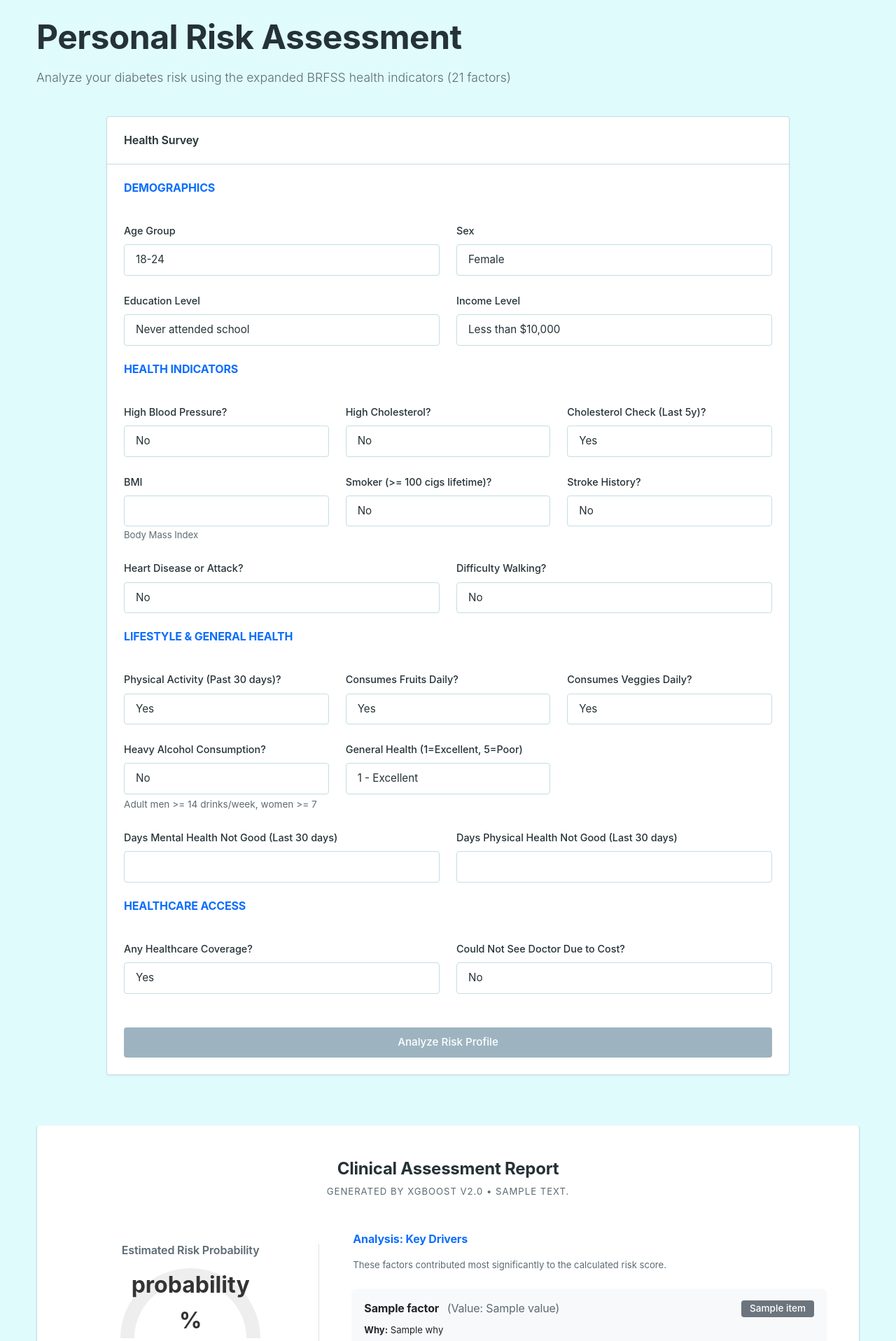
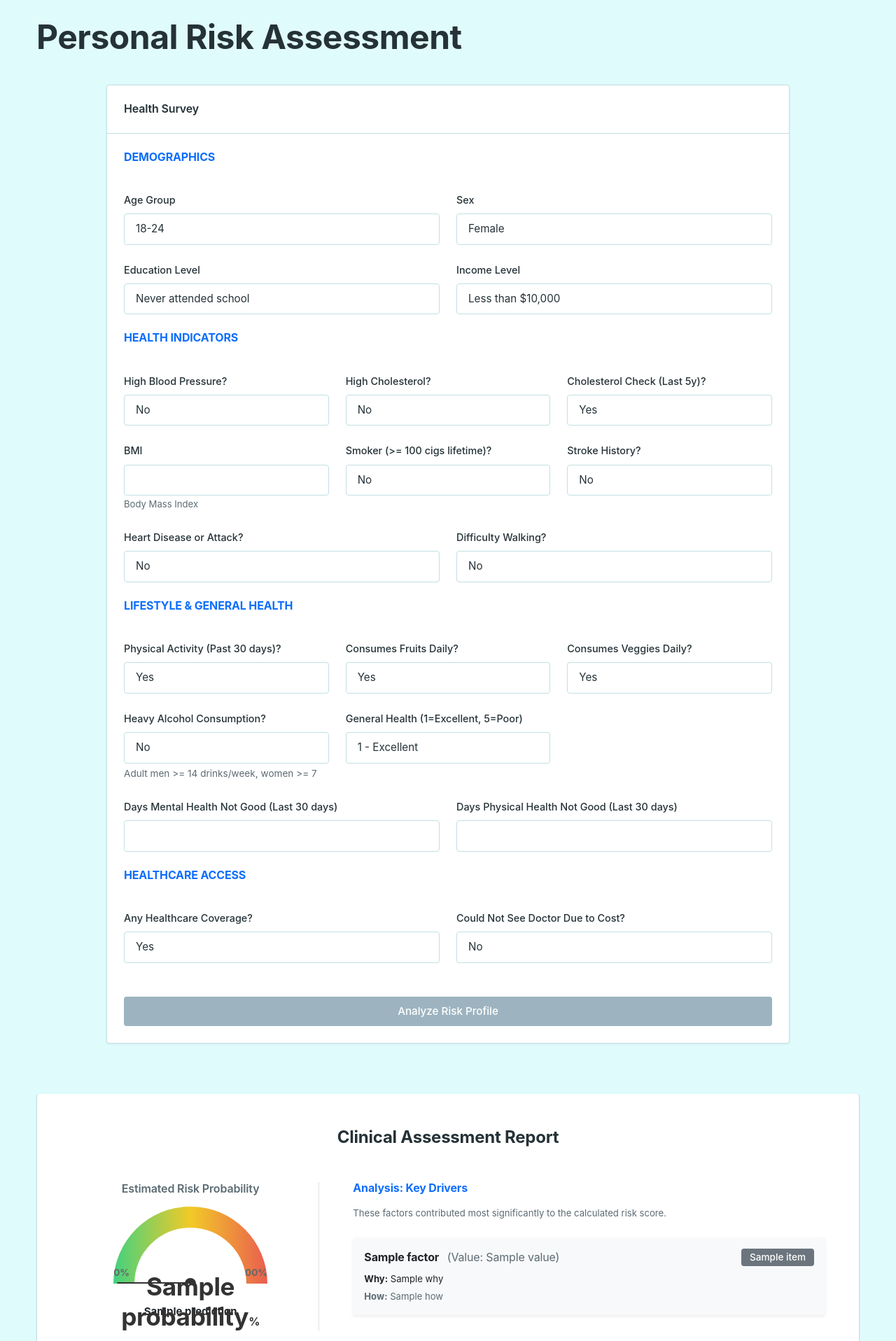
Before and after one commit to SAMI-CODEAI/Diabeties, a Flask app: template templates/self_monitor.html in a window 1280 px wide. Shown: the part 76-1992 px from the top of the page at 70% size. Run offline with Flask 3, Linux system fonts and the light colour scheme; the template is opened without the code that fills it: most values are stand-ins (such as "Sample title", 1, 10 or a date in 2020); grey boxes marked "Sample" are stand-in pictures; parts of the project's set-up code (start-up, migrations or seed data) failed here and were passed over.

Commit message:
CDC-working

```diff
--- a/templates/self_monitor.html
+++ b/templates/self_monitor.html
@@ -6,7 +6,6 @@
   <div class="col">
     <h1 class="display-5 fw-bold"><i class="bi bi-activity me-3" style="color: var(--accent-teal);"></i>Personal Risk
       Assessment</h1>
-    <p class="lead text-muted">Analyze your diabetes risk using the expanded BRFSS health indicators (21 factors)</p>
   </div>
 </div>
 
@@ -268,8 +267,6 @@
         <!-- Header -->
         <div class="text-center mb-5">
           <h2 class="fw-bold mb-2">Clinical Assessment Report</h2>
-          <p class="text-muted text-uppercase small" style="letter-spacing: 1px;">Generated by XGBoost v2.0 • {{
-            care_plan.summary }}</p>
         </div>
 
         <div class="row align-items-center mb-5">
@@ -278,26 +275,62 @@
             <h5 class="text-muted mb-3">Estimated Risk Probability</h5>
 
             <!-- CSS Gauge implementation -->
-            <div class="gauge-wrapper mx-auto"
-              style="position: relative; width: 200px; height: 100px; overflow: hidden;">
-              <div class="gauge-bg"
-                style="width: 200px; height: 100px; background: #eee; border-radius: 100px 100px 0 0;"></div>
-              <div class="gauge-fill" style="
-                    position: absolute; top: 0; left: 0; width: 200px; height: 100px;
-                    background: {{ 'var(--medical-red)' if prediction.probability > 50 else 'var(--accent-green)' }};
-                    border-radius: 100px 100px 0 0;
-                    transform-origin: bottom center;
-                    transform: rotate({{ (prediction.probability / 100 * 180) - 180 }}deg);
-                    transition: transform 1s ease-out;
-                 "></div>
-              <div class="gauge-overlay" style="
-                    position: absolute; bottom: 0; left: 20px; width: 160px; height: 80px;
-                    background: white; border-radius: 80px 80px 0 0;
-                 "></div>
-              <div class="gauge-value" style="
-                    position: absolute; bottom: 0; width: 100%; text-align: center;
-                    font-size: 2rem; font-weight: bold; color: #333;
-                 ">{{ prediction.probability }}%</div>
+            <div class="position-relative mx-auto" style="width: 220px; height: 130px;">
+              <div class="gauge-wrapper mx-auto"
+                style="position: relative; width: 220px; height: 110px; overflow: hidden;">
+
+                <!-- Gradient Background (Green -> Yellow -> Red) -->
+                <div class="gauge-bg" style="
+                        width: 220px; height: 110px;
+                        background: linear-gradient(90deg, #2ecc71 0%, #f1c40f 50%, #e74c3c 100%);
+                        border-radius: 110px 110px 0 0;
+                        opacity: 0.9;
+                   "></div>
+
+                <!-- White Overlay for Arc Effect (Optional for arc thickness) -->
+                <div class="gauge-overlay" style="
+                        position: absolute; bottom: 0; left: 30px; width: 160px; height: 80px;
+                        background: white; border-radius: 80px 80px 0 0;
+                        z-index: 1;
+                   "></div>
+
+                <!-- Needle/Pointer -->
+                <div class="gauge-needle" style="
+                        position: absolute;
+                        bottom: 0;
+                        left: 108px; /* Center (110) - half width (2) = 108 */
+                        width: 4px;
+                        height: 105px;
+                        background: #333;
+                        border-radius: 4px 4px 0 0;
+                        transform-origin: bottom center;
+                        transform: rotate({{ (prediction.probability / 100 * 180) - 90 }}deg);
+                        transition: transform 1.5s cubic-bezier(0.2, 0.8, 0.2, 1.0);
+                        z-index: 2;
+                   "></div>
+
+                <!-- Needle Base (Center Dot) -->
+                <div style="
+                        position: absolute; bottom: -8px; left: 102px;
+                        width: 16px; height: 16px;
+                        background: #333; border-radius: 50%;
+                        z-index: 3;
+                   "></div>
+
+              </div>
+
+              <!-- Value Display -->
+              <div class="text-center mt-2" style="position: relative; z-index: 4; top: -25px;">
+                <h2 class="mb-0 fw-bold" style="font-size: 2.2rem; color: #333;">
+                  {{ prediction.probability }}<span style="font-size: 1rem;">%</span>
+                </h2>
+              </div>
+
+              <!-- Labels -->
+              <span
+                style="position: absolute; bottom: 25px; left: 0; font-size: 0.85rem; font-weight: bold; color: #666;">0%</span>
+              <span
+                style="position: absolute; bottom: 25px; right: 0; font-size: 0.85rem; font-weight: bold; color: #666;">100%</span>
             </div>
             <p class="mt-2 fw-bold"
               style="color: {{ 'var(--medical-red)' if prediction.label == 'Diabetic' else 'var(--accent-green)' }}">
--- a/utils.py
+++ b/utils.py
@@ -8,6 +8,7 @@ import matplotlib.pyplot as plt
 import dice_ml
 from alibi.explainers import AnchorTabular
 from lime.lime_tabular import LimeTabularExplainer
+import shap
 
 EXPECTED_FEATURES = [
     "HighBP", "HighChol", "CholCheck", "BMI", "Smoker",
@@ -279,53 +280,71 @@ def generate_anchor_rule(model, X_raw, X_train_numpy, feature_names=EXPECTED_FEA
 
 def generate_shap_plot(model, scaler, X_raw, feature_names=EXPECTED_FEATURES):
     """
-    model: trained sklearn-like model (trained on scaled inputs)
-    scaler: fitted scaler (StandardScaler)
-    X_raw: 2D numpy array or DataFrame with original raw feature values (1 x n_features)
-    returns: relative path to saved PNG (e.g., static/shap_images/...)
+    Generate SHAP summary plot for a single instance.
     """
-    # Convert X_raw to numpy 2D
-    if isinstance(X_raw, pd.DataFrame):
-        X_raw_vals = X_raw.values
-    else:
-        X_raw_vals = np.array(X_raw)
-    # Scale (model trained on scaled)
-    X_scaled = scaler.transform(X_raw_vals)
-    # Use TreeExplainer on model
     try:
+        # 1. Scale input
+        if isinstance(X_raw, pd.DataFrame):
+            X_vals = X_raw.values
+        else:
+            X_vals = np.array(X_raw)
+
+        X_scaled = scaler.transform(X_vals)
+
+        # 2. Create Explainer (TreeExplainer for XGBoost)
+        # Note: In production, you might want to load a pre-computed explainer
         explainer = shap.TreeExplainer(model)
-        shap_vals = explainer.shap_values(X_scaled)
-    except Exception:
-        # Fallback newer API
-        explainer = shap.TreeExplainer(model)
-        shap_exp = explainer(X_scaled)
-        shap_vals = shap_exp.values
 
-    # Convert to array of shape (n_samples, n_features)
-    shap_arr = np.array(shap_vals)
-    # For single sample:
-    idx = 0
-    vals = shap_arr[idx]
-    abs_vals = np.abs(vals)
-    order = np.argsort(abs_vals)[::-1]
-    top_n = min(len(feature_names), 8)
-    top_idx = order[:top_n]
-    top_feats = [feature_names[i] for i in top_idx]
-    top_vals = vals[top_idx]
+        # 3. Get Shap Values
+        shap_values = explainer.shap_values(X_scaled)
 
-    plt.figure(figsize=(6,4))
-    # horizontal bar with sign
-    y_pos = range(len(top_feats))
-    plt.barh(list(reversed(top_feats)), list(reversed(top_vals)))
-    plt.xlabel("SHAP value (impact on model output)")
-    plt.title("SHAP - Top feature impacts")
-    plt.tight_layout()
+        # Handle different SHAP output formats (list for multiclass, array for binary)
+        if isinstance(shap_values, list):
+             vals = shap_values[0]
+             if len(shap_values) > 1:
+                 # IF binary, index 1 is usually the positive class
+                 vals = shap_values[1]
+        else:
+             vals = shap_values
 
-    fname = f"shap_{int(time.time()*1000)}.png"
-    rel_path = os.path.join("static", "shap_images", fname)
-    plt.savefig(rel_path, bbox_inches="tight")
-    plt.close()
-    return rel_path.replace("\\", "/")
+        # 4. Filter top features for plotting
+        if len(vals.shape) == 2:
+            vals = vals[0]
+
+        df_shap = pd.DataFrame({
+            'feature': feature_names,
+            'shap_value': vals
+        })
+        # Add absolute value for sorting
+        df_shap['abs_val'] = df_shap['shap_value'].abs()
+        df_shap = df_shap.sort_values('abs_val', ascending=False).head(10)
+
+        # 5. Plot
+        plt.figure(figsize=(8, 5))
+        # Horizontal bar chart
+        # Color: Red for positive (risk), Blue for negative (protective)
+        colors = ['#ff4d4d' if x > 0 else '#2ecc71' for x in df_shap['shap_value']]
+
+        plt.barh(df_shap['feature'], df_shap['shap_value'], color=colors)
+        plt.xlabel("SHAP Value (Impact on Model Output)")
+        plt.title("Feature Impact for this Patient")
+        plt.axvline(x=0, color='black', linestyle='--', linewidth=0.8)
+        plt.gca().invert_yaxis() # Highest impact on top
+        plt.tight_layout()
+
+        fname = f"shap_{int(time.time()*1000)}.png"
+        rel_path = os.path.join("static", "shap_images", fname)
+        plt.savefig(rel_path, bbox_inches="tight")
+        plt.close()
+
+        return f"static/shap_images/{fname}"
+
+    except Exception as e:
+        print(f"SHAP Error: {e}")
+        import traceback
+        traceback.print_exc()
+        return ""
+
 
 def generate_lime_plot(model, scaler, X_raw, training_df_raw, feature_names=EXPECTED_FEATURES, class_names=["NotDiabetic","Diabetic"]):
     """
```
Also changed, not shown: static/lime_images/lime_exp_2169.png (added), static/lime_images/lime_exp_3698.png (added), static/lime_images/lime_exp_6424.png (added), static/lime_images/lime_exp_7298.png (added), static/lime_images/lime_exp_784.png (added), static/lime_images/lime_exp_965.png (added), static/shap_images/shap_1768500798969.png (added), static/shap_images/shap_1768500850819.png (added), static/shap_images/shap_1768500905499.png (added), static/shap_images/shap_1768501144118.png (added), static/shap_images/shap_1768501199631.png (added), static/shap_images/shap_1768501330582.png (added).
